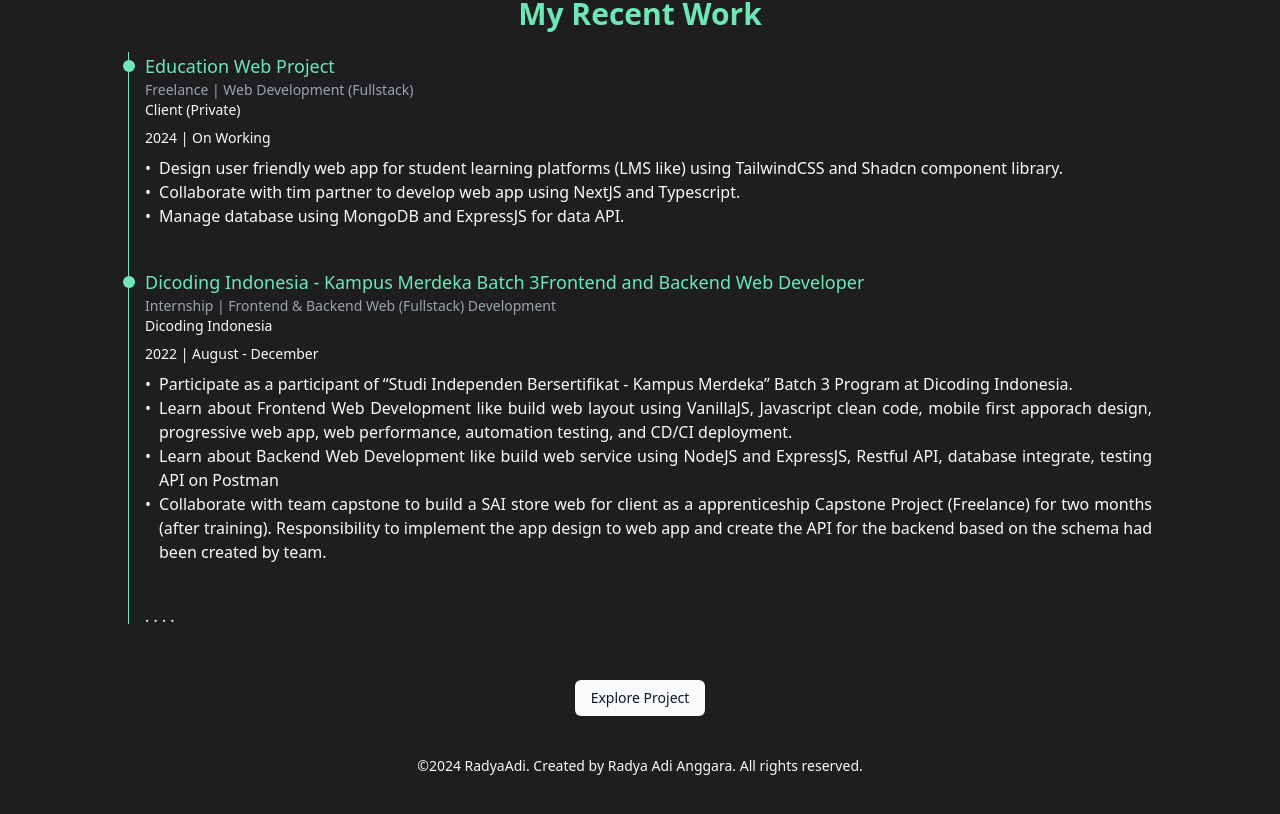
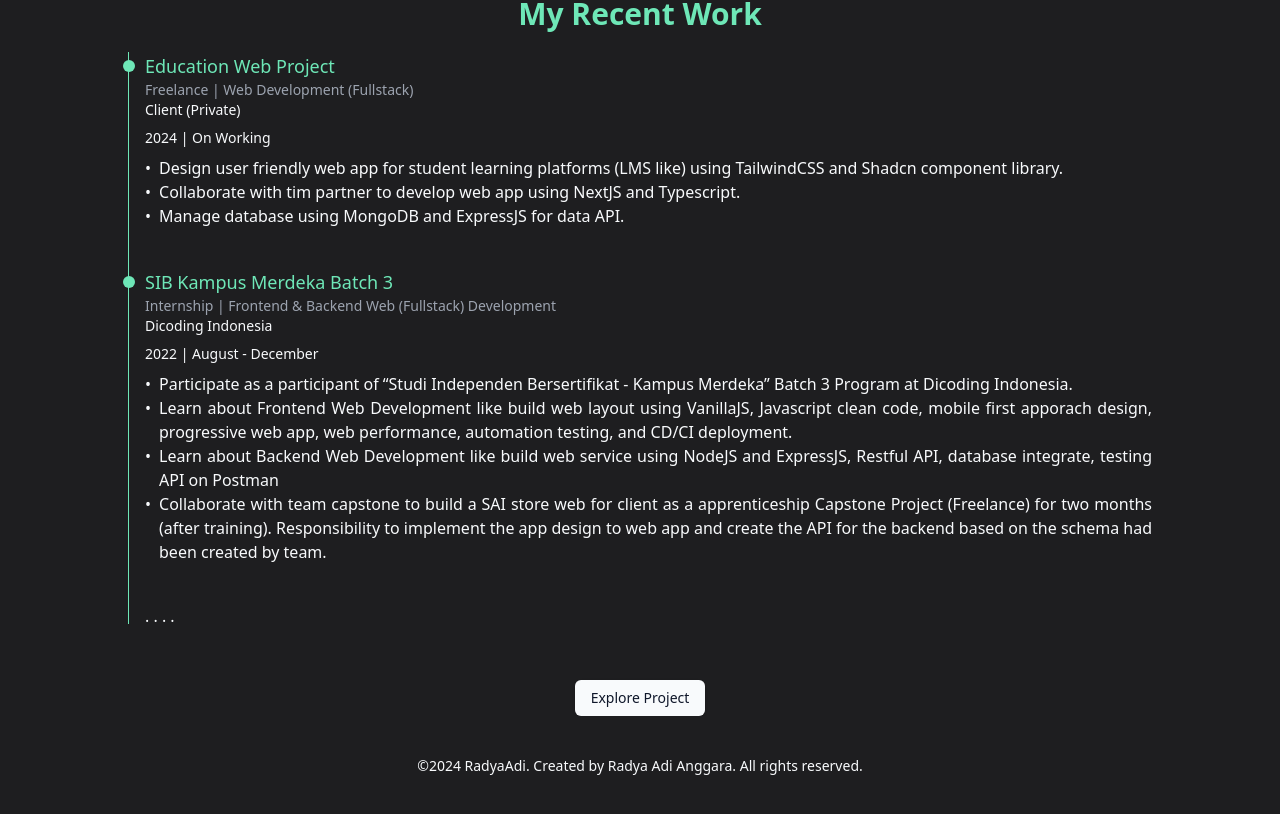
Before and after one commit to radyaadi/radya-profile-v2-app, a React (Vite) app: page / in a window 1280 px wide. Shown: the part 1480-2294 px from the top of the page. Built offline with nearby package versions, Linux system fonts and the light colour scheme; the HTML template or start-up script is replaced by a standard one.

Commit message:
update work data

```diff
--- a/src/constants/work.ts
+++ b/src/constants/work.ts
@@ -10,17 +10,8 @@
       "Manage database using MongoDB and ExpressJS for data API.",
     ],
   },
-  // {
-  //   name: "ReactJs Developer",
-  //   type: "Bootcamp Training",
-  //   partner: "Dicoding Indonesia",
-  //   year: 2023,
-  //   duration: "May - October",
-  //   description:
-  //     "Learning practical and fundamental ReactJs on online bootcamp at Dicoding Indonesia. Learning about react component, react router, react context, react hook, react redux react state, etc",
-  // },
   {
-    name: "Dicoding Indonesia - Kampus Merdeka Batch 3Frontend and Backend Web Developer",
+    name: "SIB Kampus Merdeka Batch 3",
     position: "Internship | Frontend & Backend Web (Fullstack) Development",
     partner: "Dicoding Indonesia",
     duration: "2022 | August - December",
```
